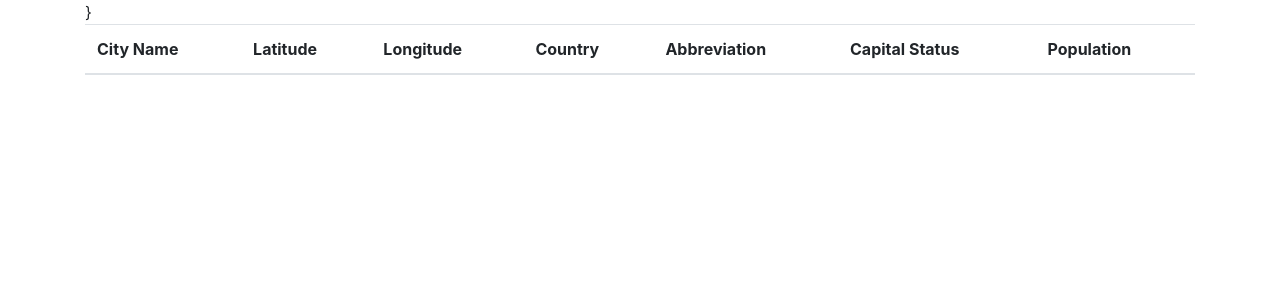
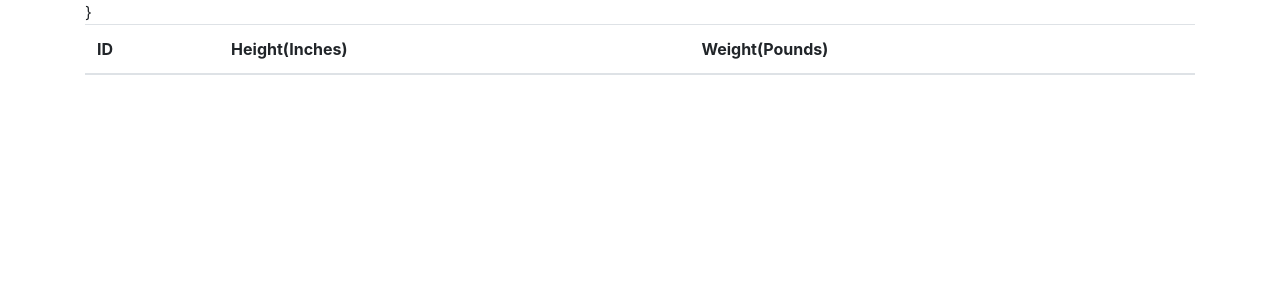
Before and after one commit to HUBRILITY/Final-Attempt, a Flask app: page / in a window 1280 px wide. Shown: the part 56-356 px from the top of the page. Run offline with Flask 2, Linux system fonts and the light colour scheme; data that the repository does not hold is empty; some libraries are stand-ins or nearby versions.

Commit message:
Task: Refactored CSV file Task: Updates to index.html

```diff
--- a/app/app.py
+++ b/app/app.py
@@ -13,12 +13,12 @@ def cities_import() -> List[Dict]:
         'password': 'root',
         'host': 'db',
         'port': '3306',
-        'database': 'citiesData'
+        'database': 'hwData'
     }
     connection = mysql.connector.connect(**config)
     cursor = connection.cursor(dictionary=True)
 
-    cursor.execute('SELECT * FROM tblCitiesImport')
+    cursor.execute('SELECT * FROM tblhwDataImport')
     result = cursor.fetchall()
 
     cursor.close()
--- a/app/templates/index.html
+++ b/app/templates/index.html
@@ -3,13 +3,10 @@
 <table class="table">
     <thead>
     <tr>
-        <th scope="col">City Name</th>
-        <th scope="col">Latitude</th>
-        <th scope="col">Longitude</th>
-        <th scope="col">Country</th>
-        <th scope="col">Abbreviation</th>
-        <th scope="col">Capital Status</th>
-        <th scope="col">Population</th>
+        <th scope="col">ID</th>
+        <th scope="col">Height(Inches)</th>
+        <th scope="col">Weight(Pounds)</th>
+
     </tr>
     </thead>
     <tbody>
```
Also changed, not shown: app/data/hwData.csv (renamed from app/data/hw_200.csv).
